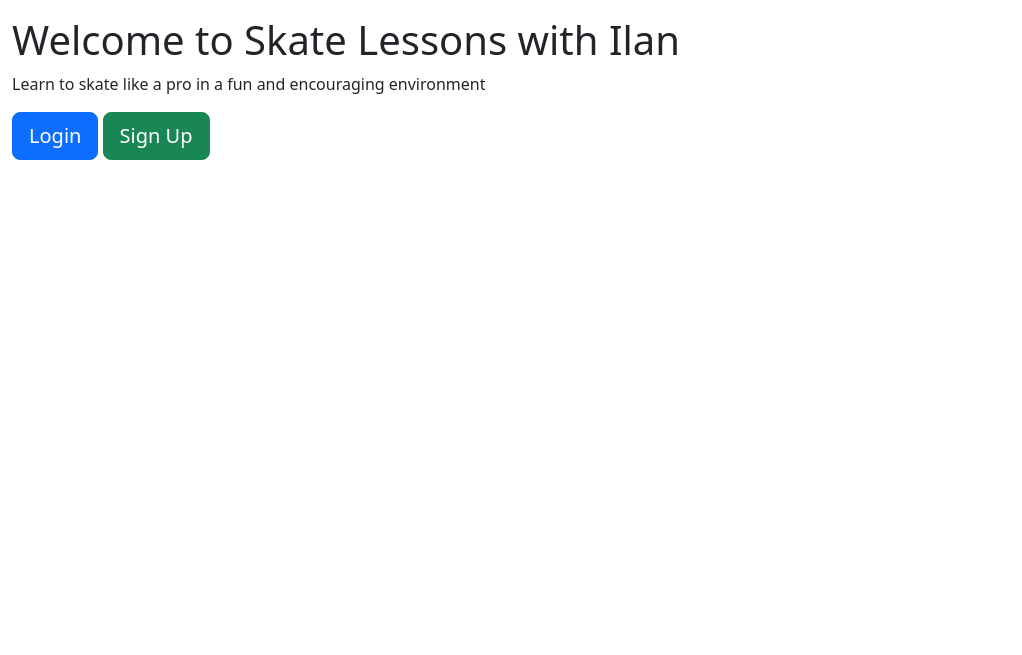
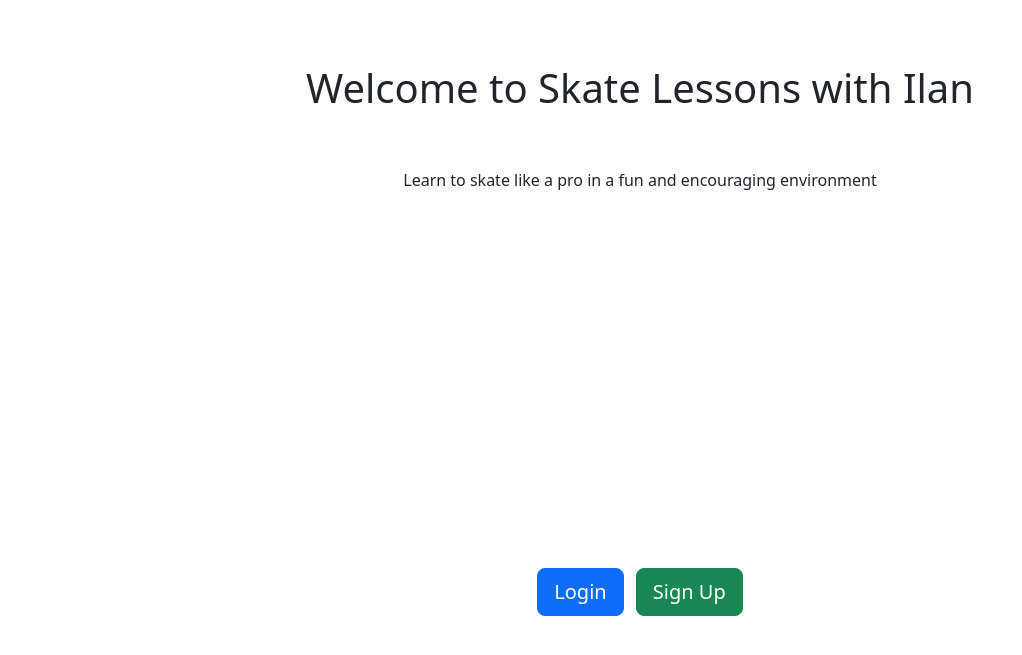
Before and after one commit to ilan2011/skate_lessons, a Django app: template skate_lessons_site/base/templates/home.html in a window 1280 px wide. Shown: the part 56-711 px from the top of the page, without its empty margins (0-1022 px from the left). Run offline with Django 4.2, Linux system fonts and the light colour scheme; the template is opened without the code that fills it, so the values that code supplies are empty; some libraries are stand-ins or nearby versions.

Commit message:
style updates

```diff
--- a/skate_lessons_site/accounts/templates/accounts/login.html
+++ b/skate_lessons_site/accounts/templates/accounts/login.html
@@ -5,7 +5,7 @@
   <form method="post">
     {% csrf_token %}
     {{ form.as_p }}
-    <button type="submit">Login</button>
+    <button type="submit" class="btn btn-primary">Login</button>
     <p>Don't have an account? <a href="{% url 'signup' %}">Sign up</a></p>
   </form>
 {% endblock %}
--- a/skate_lessons_site/base/templates/home.html
+++ b/skate_lessons_site/base/templates/home.html
@@ -1,14 +1,21 @@
 {% extends 'base.html' %}
 
 {% block content %}
+<div class="d-flex flex-column align-items-center" style="min-height: 75vh;">
+
+    <div class="mt-5">
         <h1>Welcome to Skate Lessons with Ilan</h1>
+    </div>
+    <div class="mt-5">
         <p>Learn to skate like a pro in a fun and encouraging environment</p>
-
+    </div>
+    <div class="mt-auto">
         {% if user.is_authenticated %}
             <p>You are logged in.</p>
         {% else %}
-    <a href="{% url 'login' %}" class="btn btn-primary btn-lg">Login</a>
+            <a href="{% url 'login' %}" class="btn btn-primary btn-lg me-2">Login</a>
             <a href="{% url 'signup' %}" class="btn btn-success btn-lg">Sign Up</a>
         {% endif %}
-
+    </div>
+</div>
 {% endblock %}
--- a/skate_lessons_site/lessons/forms.py
+++ b/skate_lessons_site/lessons/forms.py
@@ -21,7 +21,6 @@ class LessonForm(forms.ModelForm):
 
     tomorrow = date.today() + timedelta(days=1)
     date = forms.DateField(
-        initial=tomorrow.strftime('%Y-%m-%d'),
         input_formats=['%Y-%m-%d'],
         widget=forms.DateInput(
             attrs={'type': 'date', 'id': 'id_date', 'min': tomorrow.strftime('%Y-%m-%d')})
```
Lines whose indentation alone changed are shown as unchanged.
